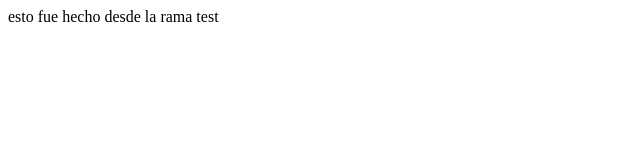
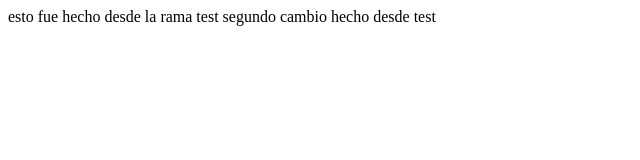
Before and after one commit to jorgedza/aprendiendoGIT, a plain HTML site: page index.html in a window 1280 px wide. Shown: the whole page, without its empty margins (0-640 px from the left). Drawn offline with Linux system fonts and the light colour scheme.

Commit message:
cambios hechos desde test segundo

```diff
--- a/index.html
+++ b/index.html
@@ -5,5 +5,7 @@
 </head>
 <body>
 esto fue hecho desde la rama test
+
+segundo cambio hecho desde test
 </body>
 </html>
```
